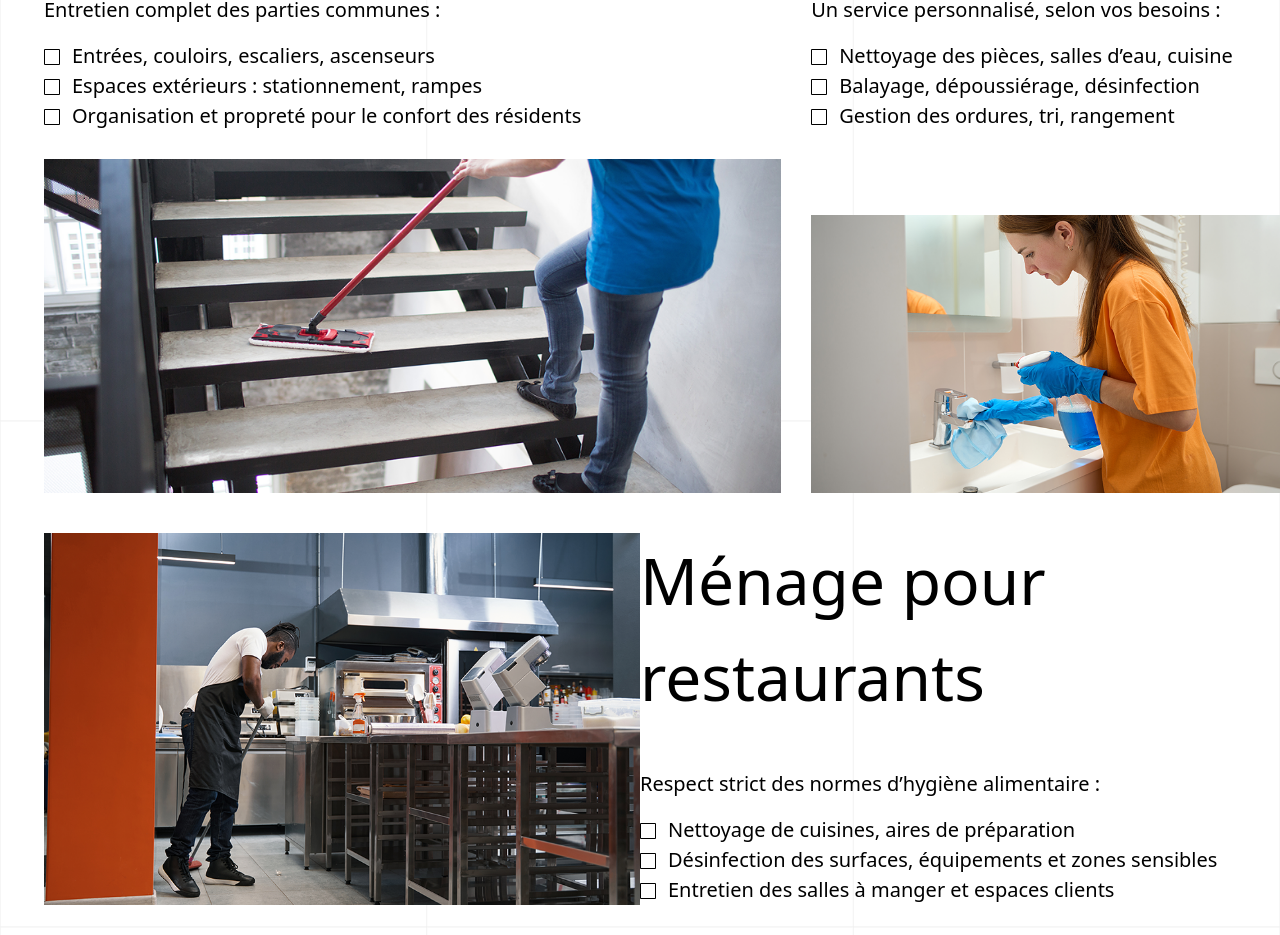
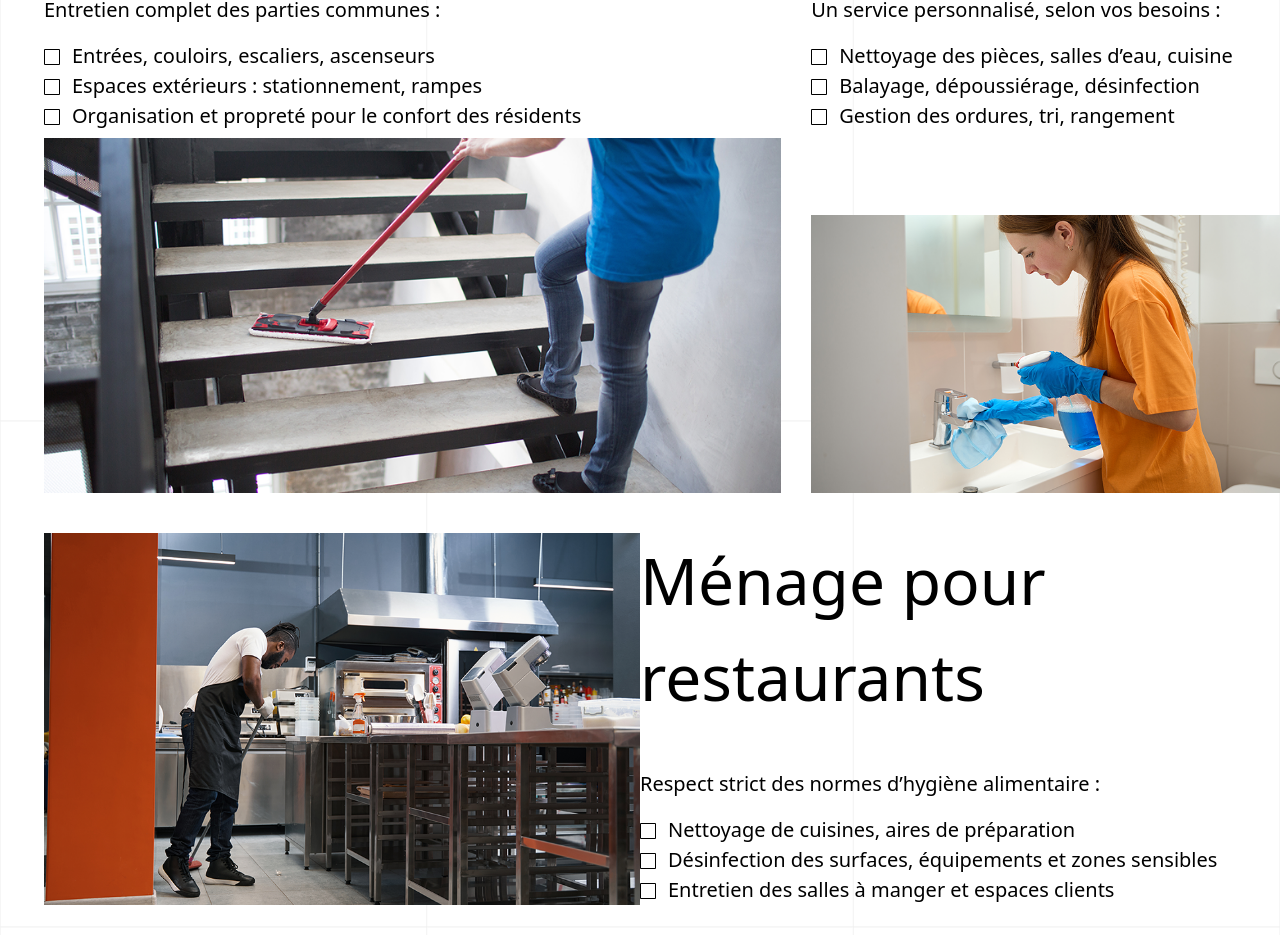
Before and after one commit to SigningValdo/sica, a Next.js app: page /entretien-menager in a window 1280 px wide. Shown: the part 2109-3044 px from the top of the page. Built offline with nearby package versions, Linux system fonts and the light colour scheme.

Commit message:
Refactor image styles in Entretien Menager page to remove max-height constraint for improved layout flexibility.

```diff
--- a/src/app/entretien-menager/page.tsx
+++ b/src/app/entretien-menager/page.tsx
@@ -323,7 +323,7 @@ const page = () => {
               width={625}
               height={334}
               objectFit="contain"
-              className="w-full max-h-[334px]"
+              className="w-full"
             />
           </div>
         </div>
@@ -399,7 +399,7 @@ const page = () => {
               width={625}
               height={334}
               objectFit="contain"
-              className="w-full max-h-[334px]"
+              className="w-full "
             />
           </div>
         </div>
```
